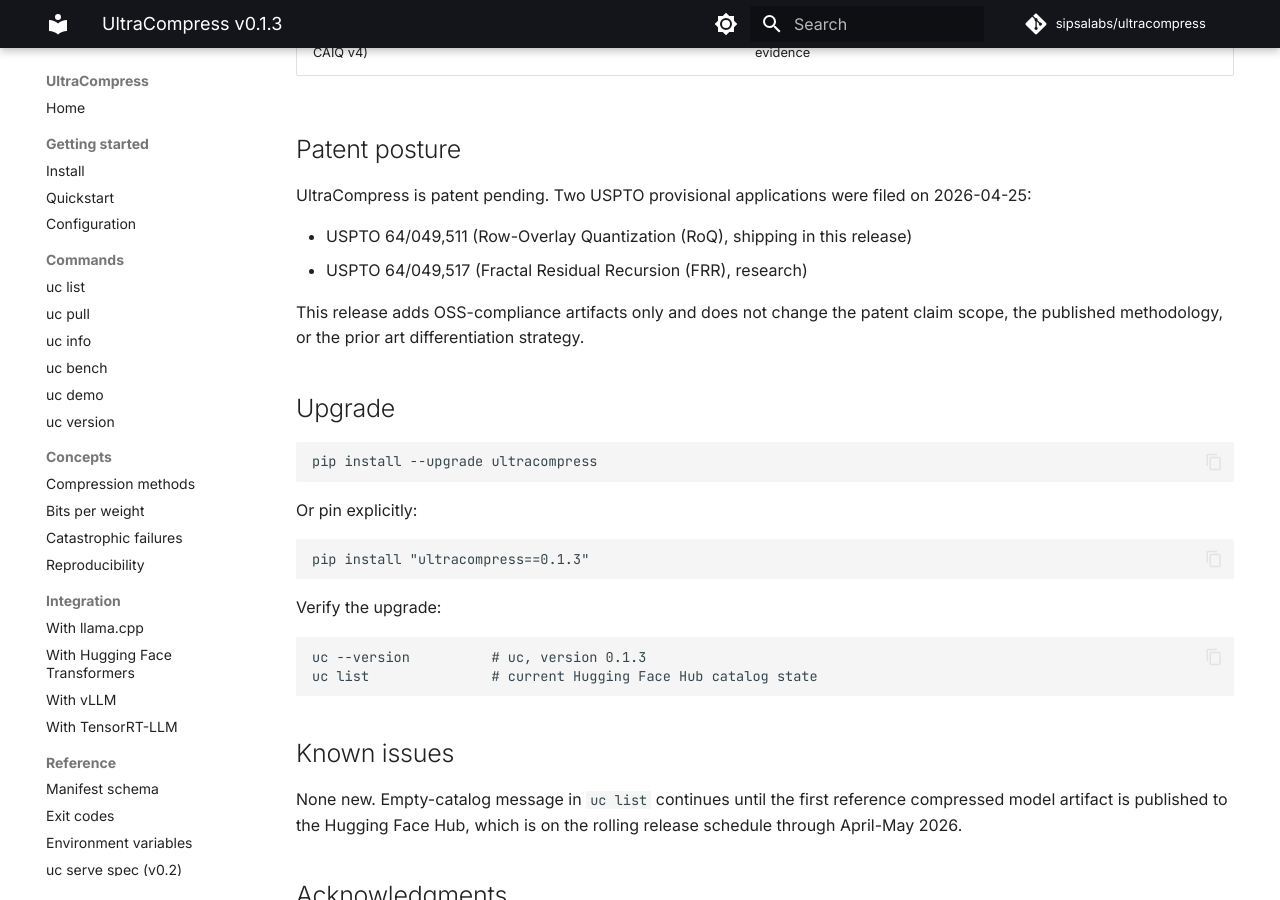
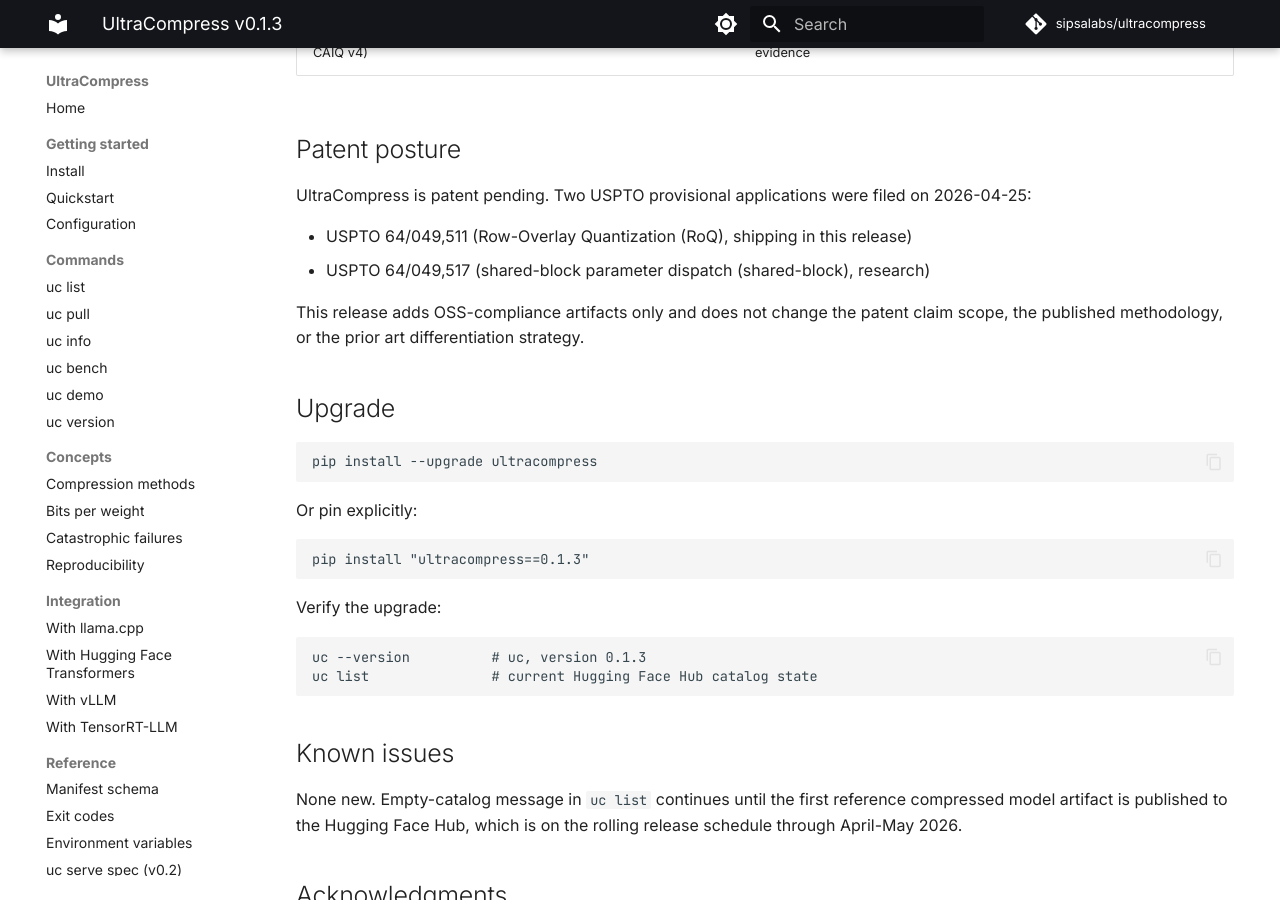
Before and after one commit to sipsalabs/ultracompress, an MkDocs documentation site: the page built from docs/release_notes/v0.1.3.md, in a window 1280 px wide and 900 px high, scrolled down 2574 px. Built offline with MkDocs 1.6.1 and Material for MkDocs 9.7.7, drawn with Linux system fonts in a browser that asks for light colours; comment, search, counter and statistics services are not loaded.

Commit message:
charter scrub: docs/release_notes/v0.1.3.md (replace internal codenames with public phrasing)

```diff
--- a/docs/release_notes/v0.1.3.md
+++ b/docs/release_notes/v0.1.3.md
@@ -87,7 +87,7 @@
 UltraCompress is patent pending. Two USPTO provisional applications were filed on 2026-04-25:
 
 - USPTO 64/049,511 (Row-Overlay Quantization (RoQ), shipping in this release)
-- USPTO 64/049,517 (Fractal Residual Recursion (FRR), research)
+- USPTO 64/049,517 (shared-block parameter dispatch (shared-block), research)
 
 This release adds OSS-compliance artifacts only and does not change the patent claim scope, the published methodology, or the prior art differentiation strategy.
 
```
